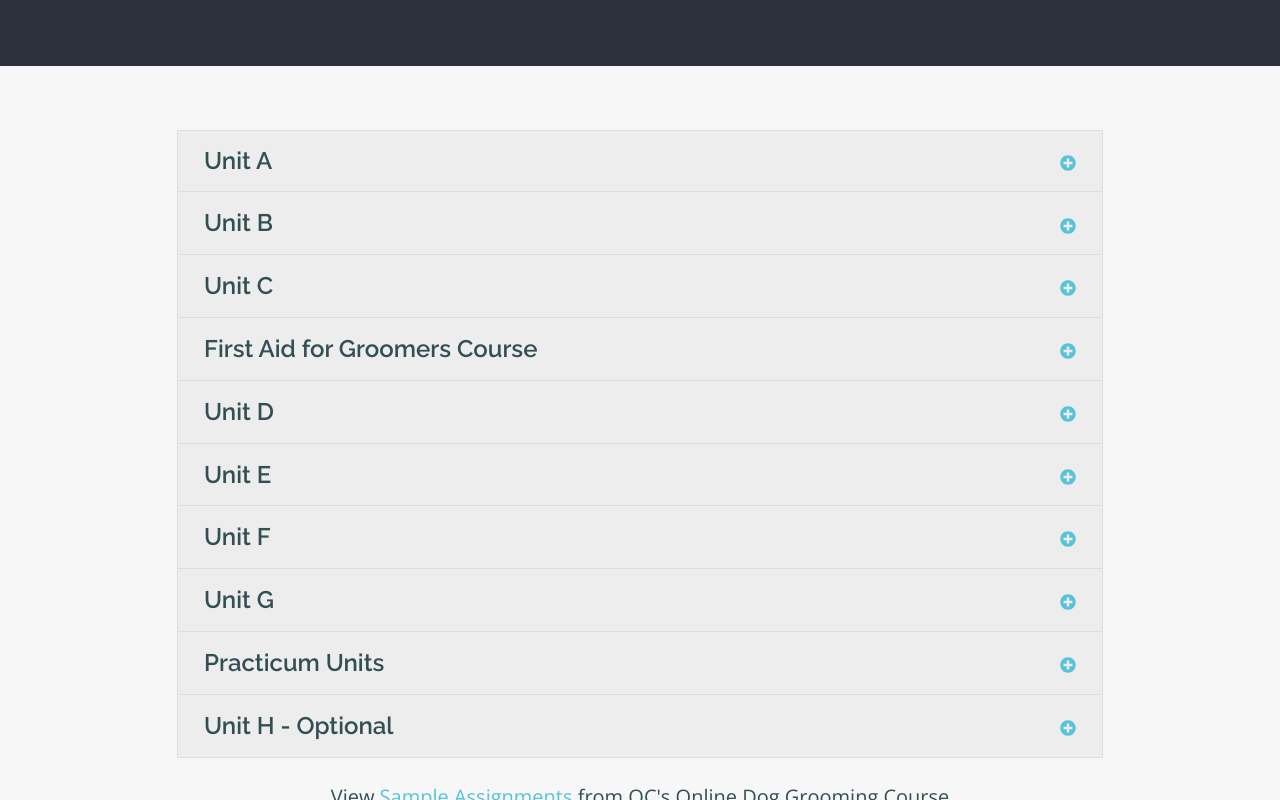
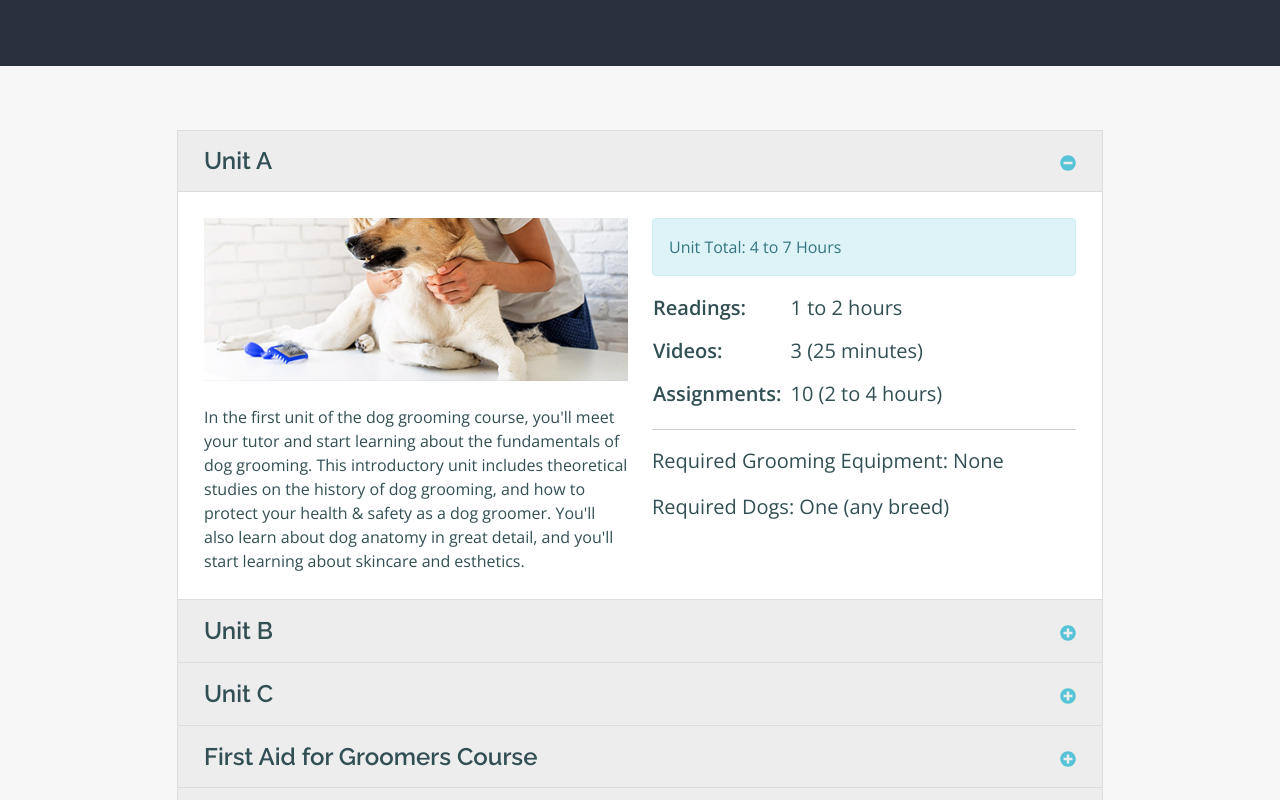
Before and after one commit to QCCareerSchool-Org/www.qcpetstudies.com, a Next.js app: page /dog-grooming-courses/dog-grooming/course-outline in a window 1280 px wide. Shown: the part 1240-2040 px from the top of the page. Built offline with nearby package versions, Linux system fonts and the light colour scheme; no server answers.

Commit message:
Update dg course outline page
Fix layout
Fix title
Fix capitalization of meta description
Expand first accordion section by default
Remove redundant "videos"

```diff
--- a/src/pages/dog-grooming-courses/dog-grooming/course-outline.tsx
+++ b/src/pages/dog-grooming-courses/dog-grooming/course-outline.tsx
@@ -26,8 +26,8 @@ const iconSize = 50;
 const DogGroomingCourseOutlinePage: NextPage = () => (
   <DefaultLayout>
     <SEO
-      title="Dog Grooming Course-Outline"
-      description="Become a Certified Dog Grooming Professional with QC's Interactive Online Course. Get Started Today!"
+      title="Dog Grooming Course Outline"
+      description="Become a certified dog grooming professional with QC's interactive online course. Get started today!"
       canonical="/dog-grooming-courses/dog-grooming/course-outline"
     />
 
@@ -82,7 +82,7 @@ const DogGroomingCourseOutlinePage: NextPage = () => (
       <div className="container">
         <div className="row justify-content-center">
           <div className="col-12 col-xl-10 col-xxl-9">
-            <Accordion className="mb-4">
+            <Accordion defaultActiveKey="0" className="mb-4">
               <AccordionToggle title="Unit A" eventKey="0" variant="primary" />
               <AccordionSection eventKey="0">
                 <div className="row">
@@ -319,15 +319,15 @@ const DogGroomingCourseOutlinePage: NextPage = () => (
                     <table className="unitStatsTable">
                       <tbody>
                         <tr><th scope="row">Readings:</th><td>1 to 2 hours</td></tr>
-                        <tr><th scope="row">Videos:</th><td>9 Videos (5 hours)</td></tr>
+                        <tr><th scope="row">Videos:</th><td>9 (5 hours)</td></tr>
                         <tr><th scope="row">Assignments:</th><td>1 (1 hour)</td></tr>
                       </tbody>
                     </table>
                     <hr />
                     <p className="lead">Required Grooming Equipment:</p>
                     <p>None until practicum units</p>
-                    <p className="lead mb-0">Required Dogs:</p>
-                    <p>None until practicum units</p>
+                    <p className="lead">Required Dogs:</p>
+                    <p className="mb-0">None until practicum units</p>
                   </div>
                 </div>
               </AccordionSection>
@@ -336,7 +336,7 @@ const DogGroomingCourseOutlinePage: NextPage = () => (
                 <div className="row">
                   <div className="col-12 col-lg-6 mb-4">
                     <p>In your practicum units, you&apos;ll follow a series of assignments that will have you grooming full dogs from start to finish.  This is where all your knowledge from the course will come to a head. For best results, you&apos;ll want to complete a groom on several dogs before submitting your work for grading. It&apos;s only with practice that you will truly become a competent and successful professional dog groomer!</p>
-                    <div className="alert alert-primary mb-0">Unit Total: 11-20 hours + Practice</div>
+                    <div className="alert alert-primary mb-0">Unit Total: 11 to 20 hours + Practice</div>
                   </div>
                   <div className="col-12 col-lg-6 mb-4">
                     <Image src={PracticumUnitImage} layout="responsive" alt="wet dog being toweled off" />
```
